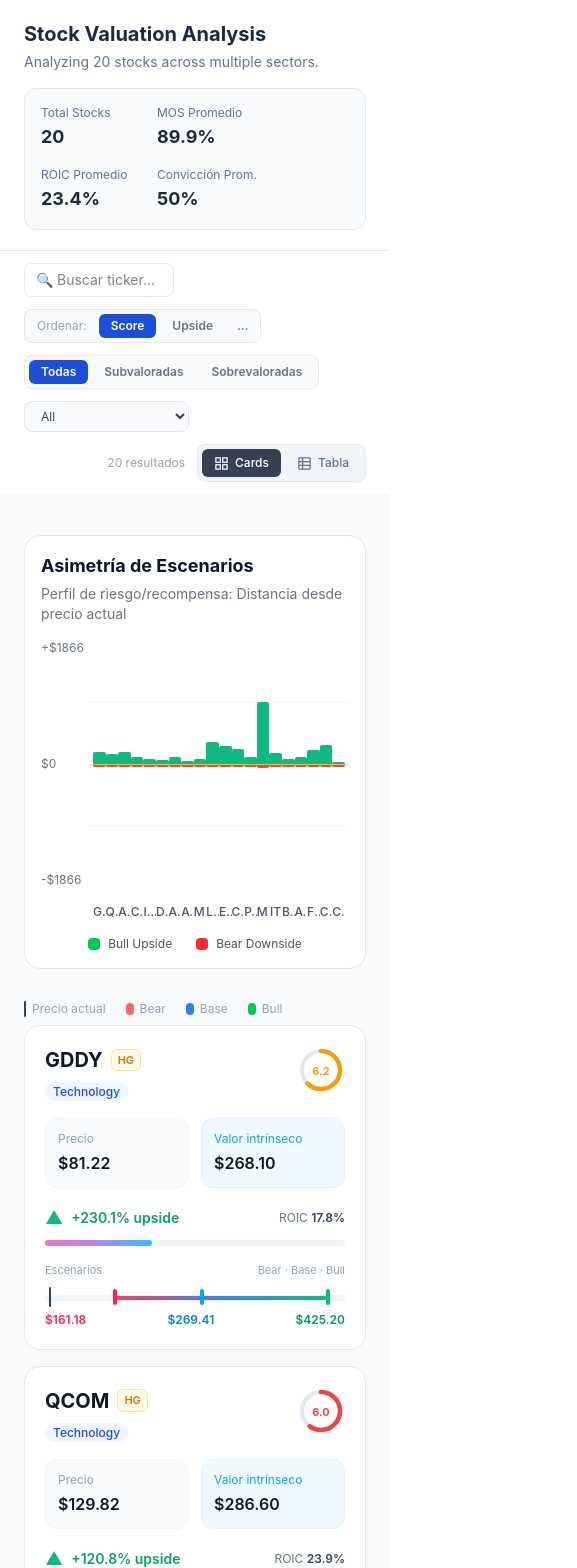
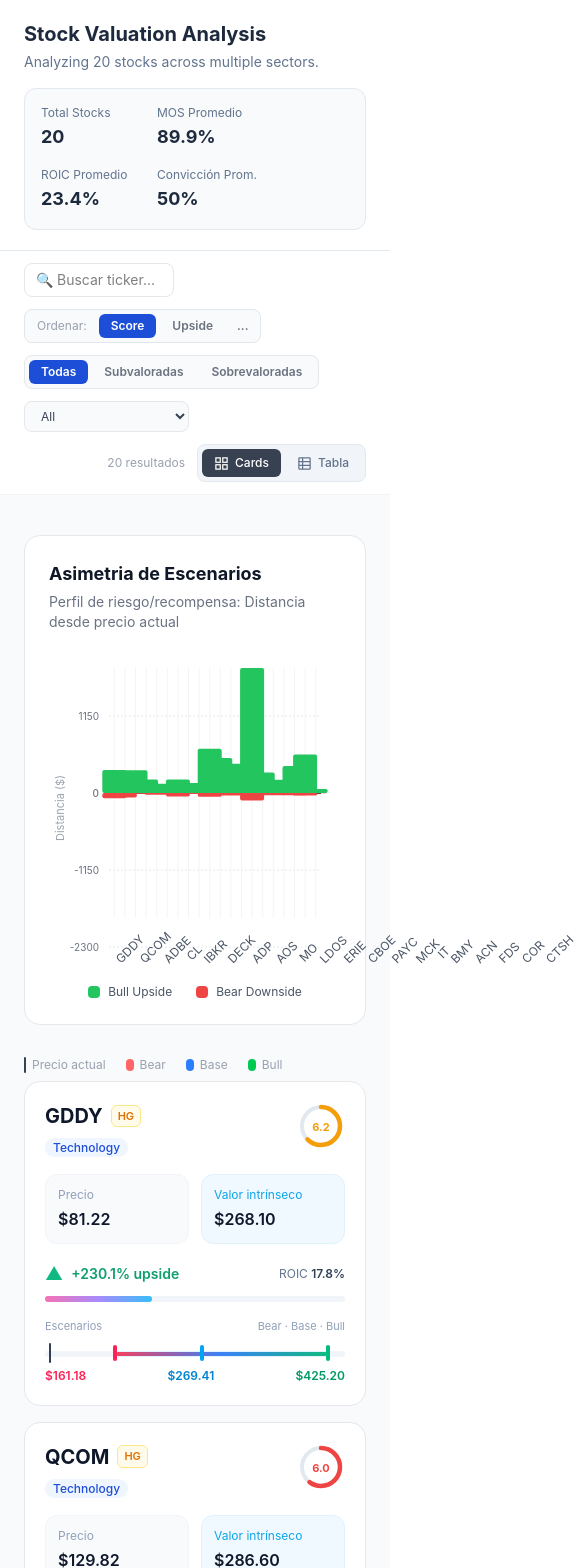
Before and after one commit to reoxb/lumui, a React (Vite) app: page / in a window 390 px wide. Shown: the top 1568 px of the page, 577 px wide, since content can reach past the window. Built offline with nearby package versions, Linux system fonts and the light colour scheme.

Commit message:
Ligth final version

```diff
--- a/src/valuation-dashboard.tsx
+++ b/src/valuation-dashboard.tsx
@@ -61,109 +61,159 @@
     ...chartData.map(d => Math.abs(d.bearDownside))
   );
 
-  const chartHeight = 280;
-  const barWidth = Math.max(30, Math.min(50, (containerWidth - 64) / chartData.length - 8));
-  const gap = 8;
+  const chartHeight = 320;
+  const chartWidth = containerWidth || 800;
+  const padding = { top: 20, right: 20, bottom: 50, left: 60 };
+  const plotWidth = chartWidth - padding.left - padding.right;
+  const plotHeight = chartHeight - padding.top - padding.bottom;
+  const barWidth = Math.max(24, Math.min(40, plotWidth / chartData.length - 4));
+
+  // Scale functions
+  const yScale = (val) => {
+    const ratio = (val + maxDistance) / (maxDistance * 2);
+    return padding.top + plotHeight - (ratio * plotHeight);
+  };
+
+  const zeroY = yScale(0);
 
   return (
-    <div className="bg-white rounded-2xl p-4 md:p-6 mt-6" style={{ border:"1px solid #E5E7EB" }}>
+    <div className="bg-white rounded-2xl p-6 mt-6" style={{ border: "1px solid #E5E7EB" }}>
+      {/* Header */}
       <div className="mb-4">
-        <h3 className="text-lg font-bold text-gray-900">Asimetría de Escenarios</h3>
+        <h3 className="text-lg font-bold text-gray-900">Asimetria de Escenarios</h3>
         <p className="text-sm text-gray-500 mt-1">Perfil de riesgo/recompensa: Distancia desde precio actual</p>
       </div>
 
-      <div ref={containerRef} className="relative" style={{ height: `${chartHeight}px`, width: "100%" }}>
-        {/* Y-axis */}
-        <div className="absolute left-0 top-0 bottom-8 w-10 flex flex-col justify-between text-xs text-gray-500">
-          <span>+${maxDistance.toFixed(0)}</span>
-          <span>$0</span>
-          <span>-${maxDistance.toFixed(0)}</span>
-        </div>
+      {/* Chart */}
+      <div ref={containerRef} className="relative" style={{ height: `${chartHeight}px` }}>
+        <svg width={chartWidth} height={chartHeight} className="absolute inset-0">
+          {/* Grid lines - horizontal */}
+          {[2300, 1150, 0, -1150, -2300].map(val => (
+            <line
+              key={`grid-${val}`}
+              x1={padding.left}
+              y1={yScale(val)}
+              x2={chartWidth - padding.right}
+              y2={yScale(val)}
+              stroke="#E5E7EB"
+              strokeWidth="1"
+              strokeDasharray="2,2"
+            />
+          ))}
 
-        {/* Chart area */}
-        <div className="ml-12 relative" style={{ height: "calc(100% - 32px)", width: "calc(100% - 48px)" }}>
-          {/* Zero line - subtle like grid */}
-          <div className="absolute left-0 right-0 border-t border-gray-300" style={{ top: "50%" }} />
+          {/* Grid lines - vertical */}
+          {chartData.map((item, index) => {
+            const x = padding.left + (index * (plotWidth / chartData.length)) + (plotWidth / chartData.length / 2);
+            return (
+              <line
+                key={`vgrid-${item.ticker}`}
+                x1={x}
+                y1={padding.top}
+                x2={x}
+                y2={chartHeight - padding.bottom}
+                stroke="#F3F4F6"
+                strokeWidth="1"
+              />
+            );
+          })}
 
-          {/* Grid lines */}
-          <div className="absolute left-0 right-0 border-t border-gray-100" style={{ top: "25%" }} />
-          <div className="absolute left-0 right-0 border-t border-gray-100" style={{ top: "75%" }} />
+          {/* Zero line - bold black */}
+          <line
+            x1={padding.left}
+            y1={zeroY}
+            x2={chartWidth - padding.right}
+            y2={zeroY}
+            stroke="#374151"
+            strokeWidth="2"
+          />
 
-          {/* Bars container */}
-          <div className="absolute inset-0 flex items-end justify-around" style={{ padding: `0 ${gap/2}px` }}>
-            {chartData.map((item) => {
-              const bullHeight = (item.bullUpside / maxDistance) * 50;
-              const bearHeight = (Math.abs(item.bearDownside) / maxDistance) * 50;
+          {/* Y-axis labels */}
+          <text x={padding.left - 10} y={yScale(2300) + 4} textAnchor="end" fill="#6B7280" fontSize="10">2300</text>
+          <text x={padding.left - 10} y={yScale(1150) + 4} textAnchor="end" fill="#6B7280" fontSize="10">1150</text>
+          <text x={padding.left - 10} y={zeroY + 4} textAnchor="end" fill="#6B7280" fontSize="10" fontWeight="500">0</text>
+          <text x={padding.left - 10} y={yScale(-1150) + 4} textAnchor="end" fill="#6B7280" fontSize="10">-1150</text>
+          <text x={padding.left - 10} y={yScale(-2300) + 4} textAnchor="end" fill="#6B7280" fontSize="10">-2300</text>
+
+          {/* Y-axis title */}
+          <text
+            x={15}
+            y={chartHeight / 2}
+            textAnchor="middle"
+            fill="#9CA3AF"
+            fontSize="11"
+            transform={`rotate(-90, 15, ${chartHeight / 2})`}
+          >
+            Distancia ($)
+          </text>
+
+          {/* Bars */}
+          {chartData.map((item, index) => {
+            const x = padding.left + (index * (plotWidth / chartData.length)) + (plotWidth / chartData.length / 2);
+            const barHalfWidth = barWidth / 2;
+
+            // Bull bar extends upward from zero
+            const bullValue = Math.abs(item.bullUpside);
+            const bullHeight = (bullValue / (maxDistance * 2)) * plotHeight;
+            const bullY = zeroY - bullHeight;
+
+            // Bear bar extends downward from zero
+            const bearValue = Math.abs(item.bearDownside);
+            const bearHeight = (bearValue / (maxDistance * 2)) * plotHeight;
+            const bearY = zeroY;
+
             const isHovered = hoveredStock === item.ticker;
 
             return (
-                <div
-                  key={item.ticker}
-                  className="relative flex flex-col items-center cursor-pointer"
-                  style={{
-                    width: `${barWidth}px`,
-                    height: "100%"
-                  }}
+              <g key={item.ticker}>
+                {/* Bull Upside Bar - always show if has value */}
+                {bullValue > 0 && (
+                  <rect
+                    x={x - barHalfWidth}
+                    y={bullY}
+                    width={barWidth}
+                    height={bullHeight}
+                    fill="#22C55E"
+                    rx="2"
+                    className="cursor-pointer"
+                    opacity={isHovered ? 0.8 : 1}
                     onMouseEnter={() => setHoveredStock(item.ticker)}
                     onMouseLeave={() => setHoveredStock(null)}
-                >
-                  {/* Bull Upside Bar (top half) */}
-                  <div className="relative w-full flex-1 flex items-end justify-center">
-                    <div
-                      className="w-full transition-all duration-200"
-                      style={{
-                        height: `${bullHeight}%`,
-                        backgroundColor: "#10B981",
-                        opacity: isHovered ? 0.8 : 1,
-                        borderRadius: "2px 2px 0 0",
-                        minHeight: bullHeight > 0 ? "2px" : "0"
-                      }}
                   />
-                  </div>
+                )}
 
-                  {/* Zero line - yellow indicator */}
-                  <div className="w-full h-px bg-yellow-400" />
-
-                  {/* Bear Downside Bar (bottom half) */}
-                  <div className="relative w-full flex-1 flex items-start justify-center">
-                    <div
-                      className="w-full transition-all duration-200"
-                      style={{
-                        height: `${bearHeight}%`,
-                        backgroundColor: "#EF4444",
-                        opacity: isHovered ? 0.8 : 1,
-                        borderRadius: "0 0 2px 2px",
-                        minHeight: bearHeight > 0 ? "2px" : "0"
-                      }}
+                {/* Bear Downside Bar - always show if has value */}
+                {bearValue > 0 && (
+                  <rect
+                    x={x - barHalfWidth}
+                    y={bearY}
+                    width={barWidth}
+                    height={bearHeight}
+                    fill="#EF4444"
+                    rx="2"
+                    className="cursor-pointer"
+                    opacity={isHovered ? 0.8 : 1}
+                    onMouseEnter={() => setHoveredStock(item.ticker)}
+                    onMouseLeave={() => setHoveredStock(null)}
                   />
-                  </div>
-
-                  {/* Tooltip */}
-                  {isHovered && (
-                    <div className="absolute bottom-full mb-1 left-1/2 -translate-x-1/2 bg-gray-900 text-white p-2 rounded-lg shadow-lg z-20 whitespace-nowrap">
-                      <div className="font-bold text-xs mb-1">{item.ticker}</div>
-                      <div className="text-xs space-y-0.5">
-                        <div className="text-green-400">Bull: +${item.bullUpside.toFixed(2)}</div>
-                        <div className="text-red-400">Bear: ${item.bearDownside.toFixed(2)}</div>
-                      </div>
-                      <div className="absolute bottom-0 left-1/2 -translate-x-1/2 translate-y-full">
-                        <div className="w-0 h-0 border-l-4 border-r-4 border-t-4 border-transparent border-t-gray-900"></div>
-                      </div>
-                    </div>
                 )}
-                </div>
+              </g>
             );
           })}
-          </div>
-        </div>
+        </svg>
 
-        {/* X-axis labels */}
-        <div className="absolute bottom-0 left-12 right-0 h-6 flex items-end justify-around" style={{ padding: `0 ${gap/2}px` }}>
+        {/* X-axis labels - HTML for better control */}
+        <div className="absolute bottom-0 left-0 right-0" style={{ height: `${padding.bottom}px`, paddingLeft: `${padding.left}px`, paddingRight: `${padding.right}px` }}>
+          <div className="flex h-full items-end justify-around">
             {chartData.map((item) => (
               <div
                 key={`label-${item.ticker}`}
-              className="text-xs text-gray-600 font-medium text-center truncate"
-              style={{ width: `${barWidth}px` }}
+                className="text-xs text-gray-600 text-center"
+                style={{
+                  width: `${barWidth}px`,
+                  transform: 'rotate(-45deg)',
+                  transformOrigin: 'top center',
+                  marginBottom: '5px'
+                }}
               >
                 {item.ticker}
               </div>
@@ -171,14 +221,41 @@
           </div>
         </div>
 
+        {/* Tooltip */}
+        {hoveredStock && (() => {
+          const item = chartData.find(d => d.ticker === hoveredStock);
+          if (!item) return null;
+
+          const index = chartData.indexOf(item);
+          const x = padding.left + (index * (plotWidth / chartData.length)) + (plotWidth / chartData.length / 2);
+
+          return (
+            <div
+              className="absolute bg-gray-900 text-white p-2 rounded-lg shadow-lg z-20 pointer-events-none text-xs"
+              style={{
+                left: `${x + 10}px`,
+                top: '20px',
+                transform: x > chartWidth / 2 ? 'translateX(-100%) translateX(-20px)' : 'translateX(0)'
+              }}
+            >
+              <div className="font-bold mb-1">{item.ticker}</div>
+              <div className="space-y-0.5 text-gray-300">
+                <div className="text-green-400">Bull: +${item.bullUpside.toFixed(2)}</div>
+                <div className="text-red-400">Bear: ${item.bearDownside.toFixed(2)}</div>
+              </div>
+            </div>
+          );
+        })()}
+      </div>
+
       {/* Legend */}
       <div className="flex justify-center items-center gap-6 mt-4">
         <div className="flex items-center gap-2">
-          <div className="w-3 h-3 bg-green-500 rounded"></div>
+          <div className="w-3 h-3 rounded-sm" style={{ backgroundColor: '#22C55E' }}></div>
           <span className="text-xs text-gray-600">Bull Upside</span>
         </div>
         <div className="flex items-center gap-2">
-          <div className="w-3 h-3 bg-red-500 rounded"></div>
+          <div className="w-3 h-3 rounded-sm" style={{ backgroundColor: '#EF4444' }}></div>
           <span className="text-xs text-gray-600">Bear Downside</span>
         </div>
       </div>
@@ -963,7 +1040,6 @@
     mos: (stock.valuation.margin_of_safety * 100),
     roic: (stock.quality_metrics.roic * 100),
     score: stock.score,
-    // Categorize stocks
     category: categorizeStock(stock)
   }));
 
@@ -978,171 +1054,141 @@
   }
 
   const categoryColors = {
-    'core-buy': '#10B981',
-    'valor-defensivo': '#0EA5E9',
-    'calidad-cara': '#F87171',
+    'core-buy': '#22C55E',
+    'valor-defensivo': '#3B82F6',
+    'calidad-cara': '#EF4444',
     'neutral': '#94A3B8'
   };
 
   // Chart dimensions
   const chartWidth = dimensions.width || 800;
-  const chartHeight = 500;
-  const padding = { top: 60, right: 80, bottom: 60, left: 80 };
+  const chartHeight = 450;
+  const padding = { top: 50, right: 60, bottom: 70, left: 70 };
   const plotWidth = chartWidth - padding.left - padding.right;
   const plotHeight = chartHeight - padding.top - padding.bottom;
 
   // Scales
   const xMin = -75, xMax = 225;
-  const yMin = -5, yMax = 65;
+  const yMin = 0, yMax = 60;
 
   const xScale = (val) => padding.left + ((val - xMin) / (xMax - xMin)) * plotWidth;
   const yScale = (val) => padding.top + plotHeight - ((val - yMin) / (yMax - yMin)) * plotHeight;
 
-  // Quadrant lines
-  const xCenter = xScale(75);
-  const yCenter = yScale(22.5);
+  // Reference lines
+  const xZero = xScale(0);
+  const yROI = yScale(22);
+  const xMOS30 = xScale(30);
 
   return (
     <div className="max-w-7xl mx-auto px-6 py-8">
-      <div className="bg-slate-900 rounded-2xl p-6 md:p-8" style={{ border: "1px solid #334155" }}>
+      <div className="bg-white rounded-2xl p-6 md:p-8" style={{ border: "1px solid #E5E7EB" }}>
         {/* Header */}
-        <div className="mb-6">
-          <p className="text-xs font-semibold text-slate-400 uppercase tracking-widest mb-2">
-            Vista de Pajaro - El Radar Finsano
+        <div className="mb-4">
+          <h2 className="text-xl font-bold text-gray-900">
+            Mapa Estrategico de Asignacion (El Radar Finsano)
+          </h2>
+          <p className="text-sm text-gray-500 mt-1">
+            Calidad (ROIC) vs. Valoracion (MOS) • Tamaño = Conviccion
           </p>
-          <h2 className="text-xl md:text-2xl font-bold text-white">
-            Mapa Estrategico de Asignacion — <span className="text-cyan-400">Calidad</span> vs. <span className="text-cyan-400">Valor</span>
-          </h2>
         </div>
 
         {/* Legend */}
-        <div className="flex flex-wrap items-center gap-6 mb-6 text-sm">
-          <div className="flex items-center gap-2">
-            <div className="w-3 h-3 rounded-full bg-green-500"></div>
-            <span className="text-slate-300">Core Buy</span>
+        <div className="flex flex-wrap items-center gap-4 mb-4 text-sm">
+          <div className="flex items-center gap-1.5">
+            <div className="w-3 h-3 rounded-full" style={{ backgroundColor: categoryColors['core-buy'] }}></div>
+            <span className="text-gray-600 text-xs">Core Buy</span>
           </div>
-          <div className="flex items-center gap-2">
-            <div className="w-3 h-3 rounded-full bg-sky-500"></div>
-            <span className="text-slate-300">Valor Defensivo</span>
+          <div className="flex items-center gap-1.5">
+            <div className="w-3 h-3 rounded-full" style={{ backgroundColor: categoryColors['valor-defensivo'] }}></div>
+            <span className="text-gray-600 text-xs">Valor Defensivo</span>
           </div>
-          <div className="flex items-center gap-2">
-            <div className="w-3 h-3 rounded-full bg-red-400"></div>
-            <span className="text-slate-300">Calidad Cara</span>
-          </div>
-          <div className="ml-auto text-xs text-slate-500">
-            Tamaño del punto = Conviccion del modelo
+          <div className="flex items-center gap-1.5">
+            <div className="w-3 h-3 rounded-full" style={{ backgroundColor: categoryColors['calidad-cara'] }}></div>
+            <span className="text-gray-600 text-xs">Calidad Cara</span>
           </div>
         </div>
 
         {/* Chart */}
         <div ref={containerRef} className="relative" style={{ height: `${chartHeight}px` }}>
           <svg width={chartWidth} height={chartHeight} className="absolute inset-0">
-            {/* Grid lines */}
+            {/* Background grid - light */}
             {[0, 15, 30, 45, 60].map(y => (
-              <line key={`y-${y}`} x1={padding.left} y1={yScale(y)} x2={chartWidth - padding.right} y2={yScale(y)} stroke="#334155" strokeDasharray="4,4" strokeWidth="1" />
+              <line key={`y-${y}`} x1={padding.left} y1={yScale(y)} x2={chartWidth - padding.right} y2={yScale(y)} stroke="#E5E7EB" strokeWidth="1" strokeDasharray="2,2" />
             ))}
-            {[-75, 0, 75, 150, 225].map(x => (
-              <line key={`x-${x}`} x1={xScale(x)} y1={padding.top} x2={xScale(x)} y2={chartHeight - padding.bottom} stroke="#334155" strokeDasharray="4,4" strokeWidth="1" />
+            {[-75, -37.5, 0, 37.5, 75, 112.5, 150, 187.5, 225].map(x => (
+              <line key={`x-${x}`} x1={xScale(x)} y1={padding.top} x2={xScale(x)} y2={chartHeight - padding.bottom} stroke="#E5E7EB" strokeWidth="1" strokeDasharray="2,2" />
             ))}
 
-            {/* Center lines (darker) */}
-            <line x1={xCenter} y1={padding.top} x2={xCenter} y2={chartHeight - padding.bottom} stroke="#475569" strokeWidth="2" strokeDasharray="5,5" />
-            <line x1={padding.left} y1={yCenter} x2={chartWidth - padding.right} y2={yCenter} stroke="#475569" strokeWidth="2" strokeDasharray="5,5" />
+            {/* Reference lines */}
+            <line x1={xZero} y1={padding.top} x2={xZero} y2={chartHeight - padding.bottom} stroke="#9CA3AF" strokeWidth="1.5" strokeDasharray="4,4" />
+            <line x1={padding.left} y1={yROI} x2={chartWidth - padding.right} y2={yROI} stroke="#9CA3AF" strokeWidth="1.5" strokeDasharray="4,4" />
+
+            {/* Reference labels */}
+            <text x={xMOS30} y={padding.top - 10} textAnchor="middle" fill="#6B7280" fontSize="10">MOS 30%</text>
+            <text x={chartWidth - padding.right + 10} y={yROI + 4} textAnchor="start" fill="#6B7280" fontSize="10">ROI</text>
 
             {/* Axes labels */}
-            <text x={chartWidth / 2} y={chartHeight - 15} textAnchor="middle" fill="#94A3B8" fontSize="12">VALOR (MOS %)</text>
-            <text x={20} y={chartHeight / 2} textAnchor="middle" fill="#94A3B8" fontSize="12" transform={`rotate(-90, 20, ${chartHeight / 2})`}>CALIDAD (ROIC %)</text>
+            <text x={chartWidth / 2} y={chartHeight - 20} textAnchor="middle" fill="#6B7280" fontSize="11" fontWeight="500">VALOR (Margen de Seguridad %)</text>
+            <text x={20} y={chartHeight / 2} textAnchor="middle" fill="#6B7280" fontSize="11" fontWeight="500" transform={`rotate(-90, 20, ${chartHeight / 2})`}>CALIDAD (ROIC %)</text>
 
             {/* X-axis labels */}
             {[-75, 0, 75, 150, 225].map(x => (
-              <text key={`xlabel-${x}`} x={xScale(x)} y={chartHeight - padding.bottom + 20} textAnchor="middle" fill="#64748B" fontSize="11">{x}%</text>
+              <text key={`xlabel-${x}`} x={xScale(x)} y={chartHeight - padding.bottom + 18} textAnchor="middle" fill="#6B7280" fontSize="10">{x}%</text>
             ))}
 
             {/* Y-axis labels */}
             {[0, 15, 30, 45, 60].map(y => (
-              <text key={`ylabel-${y}`} x={padding.left - 10} y={yScale(y) + 4} textAnchor="end" fill="#64748B" fontSize="11">{y}%</text>
+              <text key={`ylabel-${y}`} x={padding.left - 8} y={yScale(y) + 4} textAnchor="end" fill="#6B7280" fontSize="10">{y}%</text>
             ))}
 
-            {/* Quadrant labels */}
-            <text x={xScale(37.5)} y={yScale(55)} textAnchor="middle" fill="#64748B" fontSize="11" fontWeight="500">ESPERAR RETROCESO</text>
-            <text x={xScale(150)} y={yScale(55)} textAnchor="middle" fill="#64748B" fontSize="11" fontWeight="500">COMPRA CORE</text>
-            <text x={xScale(37.5)} y={yScale(5)} textAnchor="middle" fill="#64748B" fontSize="11" fontWeight="500">Trampas de Valor?</text>
-            <text x={xScale(150)} y={yScale(5)} textAnchor="middle" fill="#64748B" fontSize="11" fontWeight="500">VALOR DEFENSIVO</text>
-
-            {/* Data points */}
+            {/* Data points - simple circles */}
             {mapData.map((point) => {
               const isHovered = hoveredStock === point.ticker;
               const x = xScale(point.mos);
               const y = yScale(point.roic);
-              const radius = 6 + (point.score * 8); // Size based on conviction
-
-              // Gradient ID for this point
-              const gradientId = `gradient-${point.ticker}`;
+              const radius = 5 + (point.score * 6);
 
               return (
                 <g key={point.ticker}>
-                  {/* Gradient definition */}
-                  <defs>
-                    <radialGradient id={gradientId} cx="50%" cy="50%" r="50%">
-                      <stop offset="0%" stopColor={categoryColors[point.category]} stopOpacity="1" />
-                      <stop offset="70%" stopColor={categoryColors[point.category]} stopOpacity="0.8" />
-                      <stop offset="100%" stopColor={categoryColors[point.category]} stopOpacity="0.4" />
-                    </radialGradient>
-                  </defs>
-
-                  {/* Outer glow */}
+                  {/* Simple point */}
                   <circle
                     cx={x}
                     cy={y}
-                    r={radius + 3}
-                    fill={`url(#${gradientId})`}
-                    opacity="0.6"
-                    className="pointer-events-none"
-                  />
-
-                  {/* Glow effect for hovered */}
-                  {isHovered && (
-                    <circle cx={x} cy={y} r={radius + 6} fill={categoryColors[point.category]} opacity="0.3" />
-                  )}
-
-                  {/* Main point with solid center */}
-                  <circle
-                    cx={x}
-                    cy={y}
-                    r={radius}
+                    r={isHovered ? radius + 2 : radius}
                     fill={categoryColors[point.category]}
-                    stroke="#0F172A"
-                    strokeWidth="1.5"
+                    stroke="white"
+                    strokeWidth="2"
                     className="cursor-pointer transition-all"
                     onMouseEnter={() => setHoveredStock(point.ticker)}
                     onMouseLeave={() => setHoveredStock(null)}
                   />
-
-                  {/* Inner highlight */}
-                  <circle
-                    cx={x - radius * 0.2}
-                    cy={y - radius * 0.2}
-                    r={radius * 0.3}
-                    fill="white"
-                    opacity="0.3"
-                    className="pointer-events-none"
-                  />
-                  {/* Label */}
-                  <text
-                    x={x}
-                    y={y - radius - 5}
-                    textAnchor="middle"
-                    fill="white"
-                    fontSize="10"
-                    fontWeight="bold"
-                    className="pointer-events-none"
-                  >
-                    {point.ticker}
-                  </text>
                 </g>
               );
             })}
           </svg>
+
+          {/* Labels positioned absolutely over the SVG */}
+          {mapData.map((point) => {
+            const x = xScale(point.mos);
+            const y = yScale(point.roic);
+            const radius = 5 + (point.score * 6);
+
+            return (
+              <div
+                key={`label-${point.ticker}`}
+                className="absolute text-xs font-bold text-gray-800 pointer-events-none"
+                style={{
+                  left: `${x}px`,
+                  top: `${y - radius - 8}px`,
+                  transform: 'translateX(-50%)',
+                  fontSize: '10px',
+                  textShadow: '0 1px 2px rgba(255,255,255,0.8)'
+                }}
+              >
+                {point.ticker}
+              </div>
+            );
+          })}
 
           {/* Tooltip */}
           {hoveredStock && (() => {
@@ -1154,15 +1200,15 @@
 
             return (
               <div
-                className="absolute bg-slate-800 text-white p-3 rounded-lg shadow-xl border border-slate-600 z-20 pointer-events-none"
+                className="absolute bg-gray-900 text-white p-2 rounded-lg shadow-lg z-20 pointer-events-none text-xs"
                 style={{
                   left: `${x + 15}px`,
-                  top: `${y - 15}px`,
-                  transform: x > chartWidth / 2 ? 'translateX(-100%) translateX(-20px)' : 'translateX(0)'
+                  top: `${y - 10}px`,
+                  transform: x > chartWidth / 2 ? 'translateX(-100%) translateX(-25px)' : 'translateX(0)'
                 }}
               >
-                <div className="font-bold text-sm mb-1">{point.ticker}</div>
-                <div className="text-xs space-y-1 text-slate-300">
+                <div className="font-bold mb-1">{point.ticker}</div>
+                <div className="space-y-0.5 text-gray-300">
                   <div>MOS: {point.mos.toFixed(1)}%</div>
                   <div>ROIC: {point.roic.toFixed(1)}%</div>
                   <div>Score: {(point.score * 10).toFixed(1)}/10</div>
```
Lines whose indentation alone changed are shown as unchanged.
